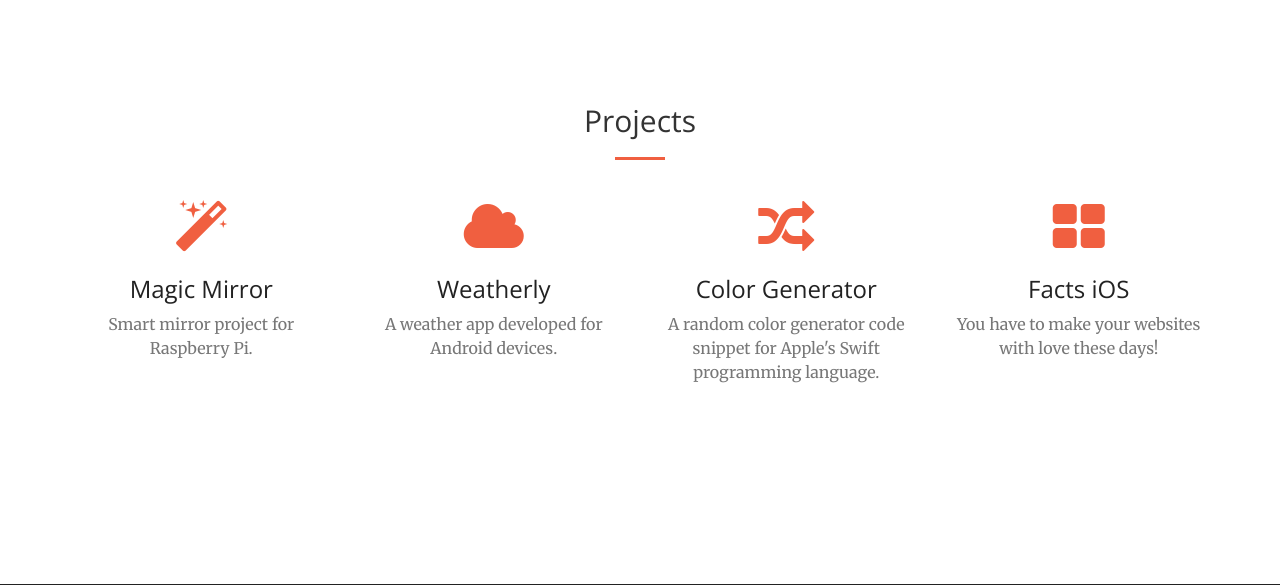
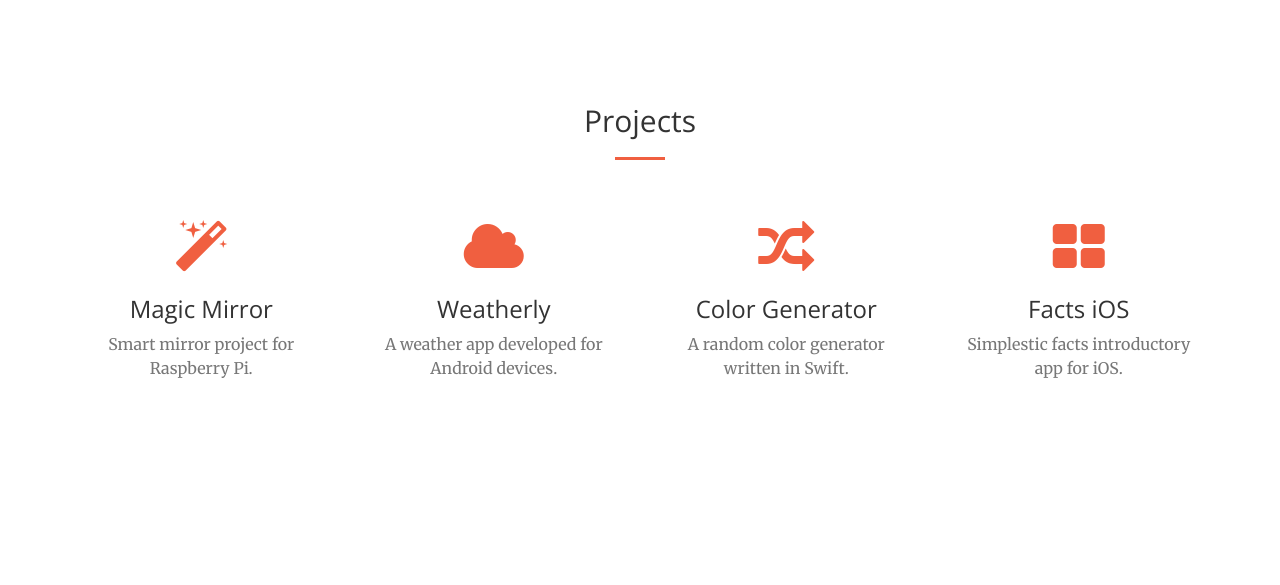
Before and after one commit to luispadron/DynamicWebsite, a Django app: page / in a window 1280 px wide. Shown: the part 1338-1923 px from the top of the page. Run offline with Django 3.2, Linux system fonts and the light colour scheme; parts of the project's set-up code (start-up, migrations or seed data) failed here and were passed over; some libraries are stand-ins or nearby versions.

Commit message:
css changes to project section

```diff
--- a/lpadron/assets/css/theme/creative.css
+++ b/lpadron/assets/css/theme/creative.css
@@ -436,6 +436,13 @@ footer p {
   color: #ff79c6;
 }
 
-.project-link {
-  color: #222222;
+.project {
+  padding: 20px;
 }
+
+.project:hover {
+  border-radius: 5px;
+  -webkit-box-shadow: rgba(0, 0, 0, 0.3) 0 1px 3px;
+  -moz-box-shadow: rgba(0,0,0,0.3) 0 1px 3px;
+  box-shadow: rgba(0, 0, 0, 0.3) 0 1px 3px;
+}
--- a/lpadron/templates/home.html
+++ b/lpadron/templates/home.html
@@ -39,32 +39,36 @@
   </div>
   <div class="container">
     <div class="row">
-      <div class="col-lg-3 col-md-6 text-center">
+
+      <div class="project col-lg-3 col-md-6 text-center" onclick="window.open('https://github.com/luispadron/Magic-Mirror', 'newWindow');" style="cursor: pointer;">
         <div class="service-box">
           <i class="fa fa-4x fa-magic text-primary sr-icons"></i>
-          <h3><a class="project-link" target="_blank" href="https://github.com/luispadron/Magic-Mirror">Magic Mirror</a></h3>
+          <h3>Magic Mirror</h3>
           <p class="text-muted">Smart mirror project for Raspberry Pi.</p>
         </div>
       </div>
-      <div class="col-lg-3 col-md-6 text-center">
+
+      <div class="project col-lg-3 col-md-6 text-center" onclick="window.open('https://github.com/luispadron/Weatherly', 'newWindow');" style="cursor: pointer;">
         <div class="service-box">
           <i class="fa fa-4x fa-cloud text-primary sr-icons"></i>
-          <h3><a class="project-link" target="_blank" href="https://github.com/luispadron/Weatherly">Weatherly</a></h3>
+          <h3>Weatherly</h3>
           <p class="text-muted">A weather app developed for Android devices.</p>
         </div>
       </div>
-      <div class="col-lg-3 col-md-6 text-center">
+
+      <div class="project col-lg-3 col-md-6 text-center" onclick="window.open('https://github.com/luispadron/Swift-Random-Color-Generator', 'newWindow');" style="cursor: pointer;">
         <div class="service-box">
           <i class="fa fa-4x fa-random text-primary sr-icons"></i>
-          <h3><a class="project-link" target="_blank" href="https://github.com/luispadron/Swift-Random-Color-Generator">Color Generator</a></h3>
-          <p class="text-muted">A random color generator code snippet for Apple's Swift programming language.</p>
+          <h3>Color Generator</h3>
+          <p class="text-muted">A random color generator written in Swift.</p>
         </div>
       </div>
-      <div class="col-lg-3 col-md-6 text-center">
+
+      <div class="project col-lg-3 col-md-6 text-center" onclick="window.open('https://github.com/luispadron/Facts-iOS', 'newWindow');" style="cursor: pointer;">
         <div class="service-box">
           <i class="fa fa-4x fa-th-large text-primary sr-icons"></i>
-          <h3><a class="project-link" target="_blank" href="https://github.com/luispadron/Facts-iOS">Facts iOS</a></h3>
-          <p class="text-muted">You have to make your websites with love these days!</p>
+          <h3>Facts iOS</h3>
+          <p class="text-muted">Simplestic facts introductory app for iOS.</p>
         </div>
       </div>
     </div>
```
